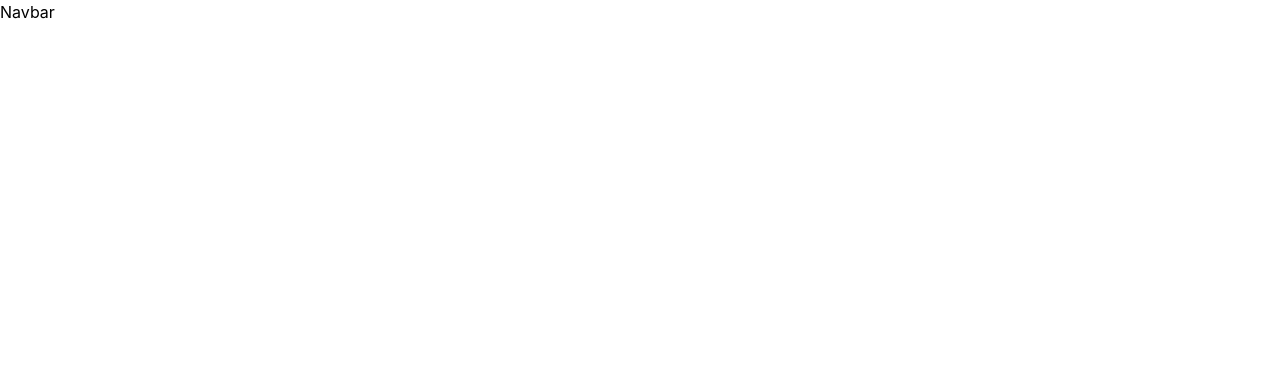
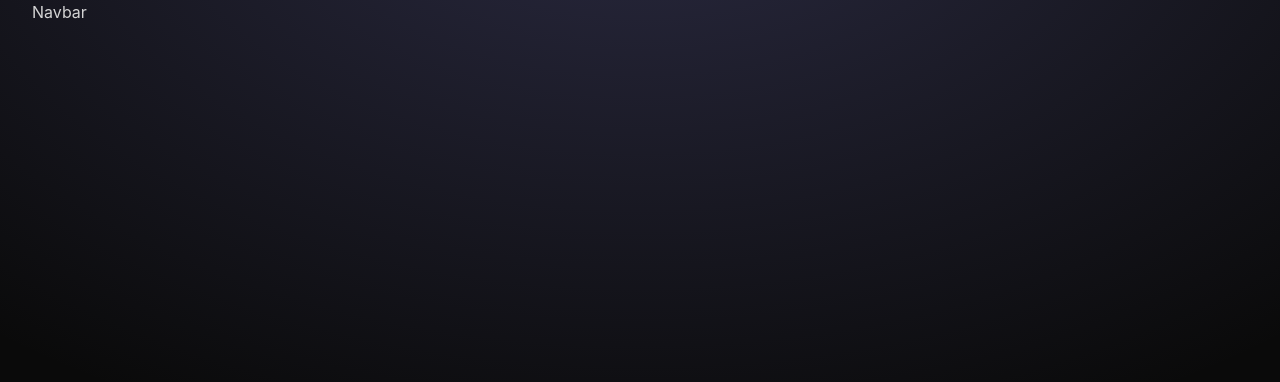
Before and after one commit to AdamAbdallah1/adam-portfolio, a React (Vite) app: page / in a window 1280 px wide. Shown: the top 382 px of the page. Built offline with nearby package versions, Linux system fonts and the light colour scheme.

Commit message:
Importing bg and navbar

```diff
--- a/src/App.jsx
+++ b/src/App.jsx
@@ -4,8 +4,13 @@
 
 function App() {
   return (
-    <div>
-      <Navbar />
+    <div className='overflow-x-hidden text-neutral-300 antialiased selection:bg-cyan-300 selection:text-cyan-900'>
+      <div className='fixe top-0 -z-10 h-full w-full'>
+        <div className="absolute top-0 z-[-2] h-screen w-screen bg-neutral-950 bg-[radial-gradient(ellipse_80%_80%_at_50%_-20%,rgba(120,119,198,0.3),rgba(255,255,255,0))]"></div>
+      </div>
+      <div className='container mx-auto px-8 '>
+        <Navbar />
+      </div>
     </div>
   )
 }
```
